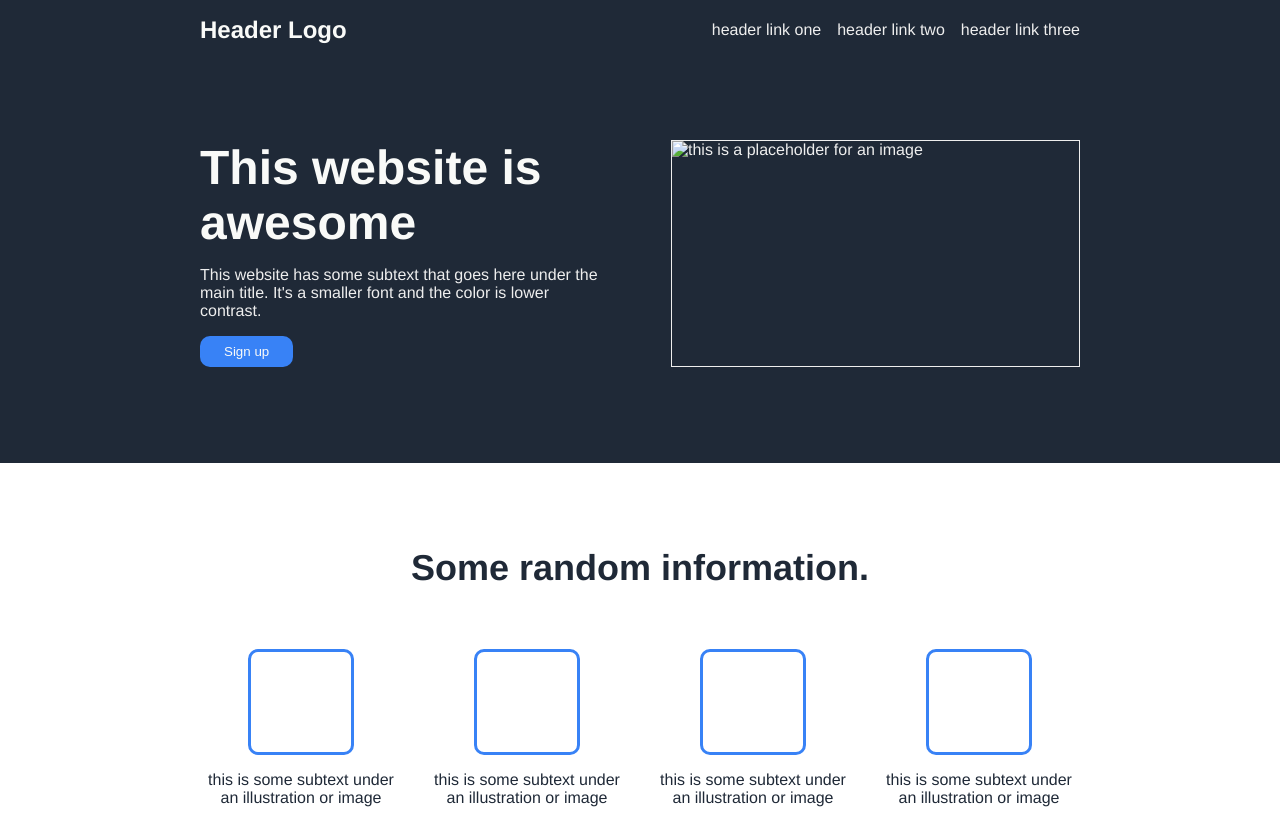
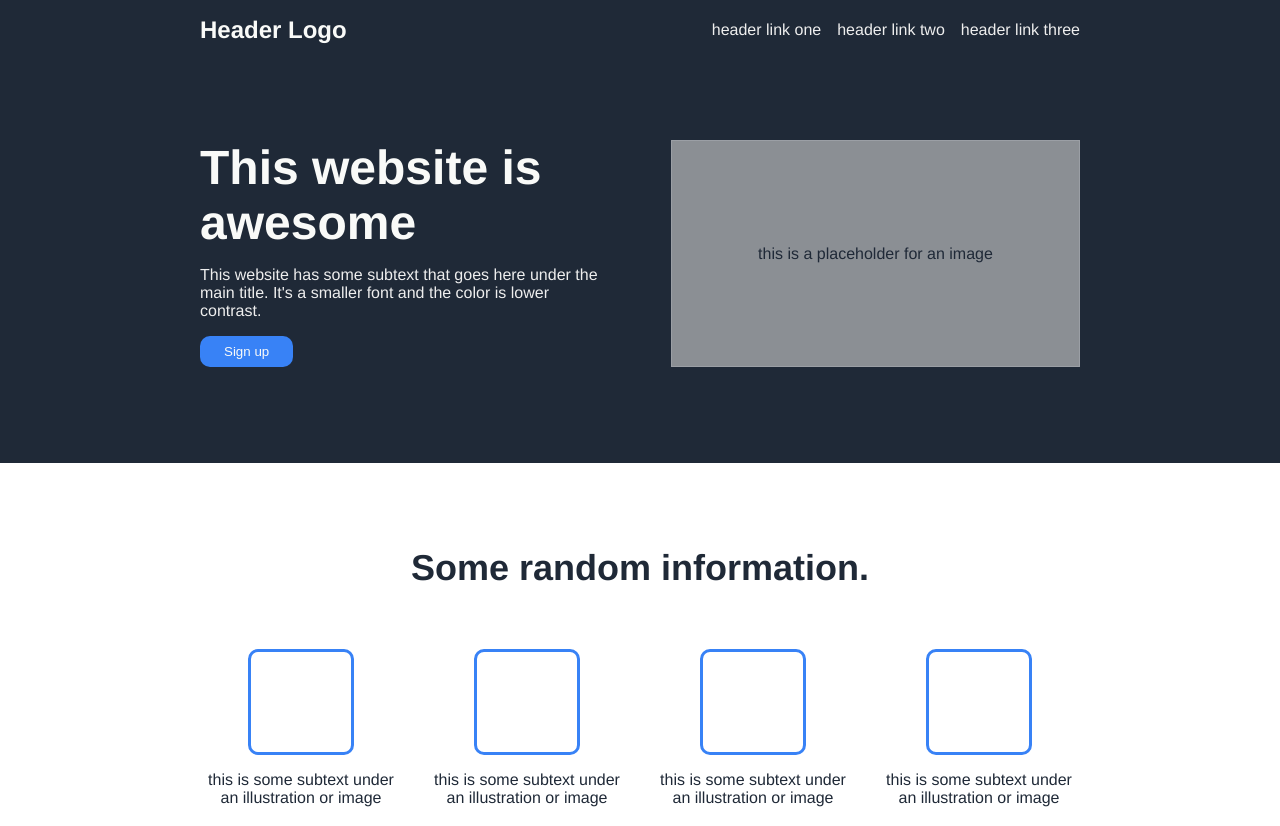
Before and after one commit to wes-cho/TOP-landing-page-project, a plain HTML site: page index.html in a window 1280 px wide. Shown: the top 826 px of the page. Drawn offline with Linux system fonts and the light colour scheme.

Commit message:
Update styling of placeholder image box

```diff
--- a/index.html
+++ b/index.html
@@ -24,7 +24,8 @@
                 <button>Sign up</button>
             </div>
             <div class="hero-right">
-                <img src="#" alt="this is a placeholder for an image">
+                <p>this is a placeholder for an image</p>
+                <!-- <img src="#" alt="this is a placeholder for an image"> -->
             </div>
         </div>
         <div class="section-two">
--- a/styles.css
+++ b/styles.css
@@ -68,9 +68,17 @@ a{
 }
 
 .hero-right{
+    background-color:lightgray;
     border: 1px solid #eee;
+    opacity: 0.6;
+    display:flex;
+    justify-content: center;
+    align-items:center;
 }
 
+.hero-right p{
+    color: #1F2937;
+}
 
 /* INFO SECTION */
 .section-two{
```
